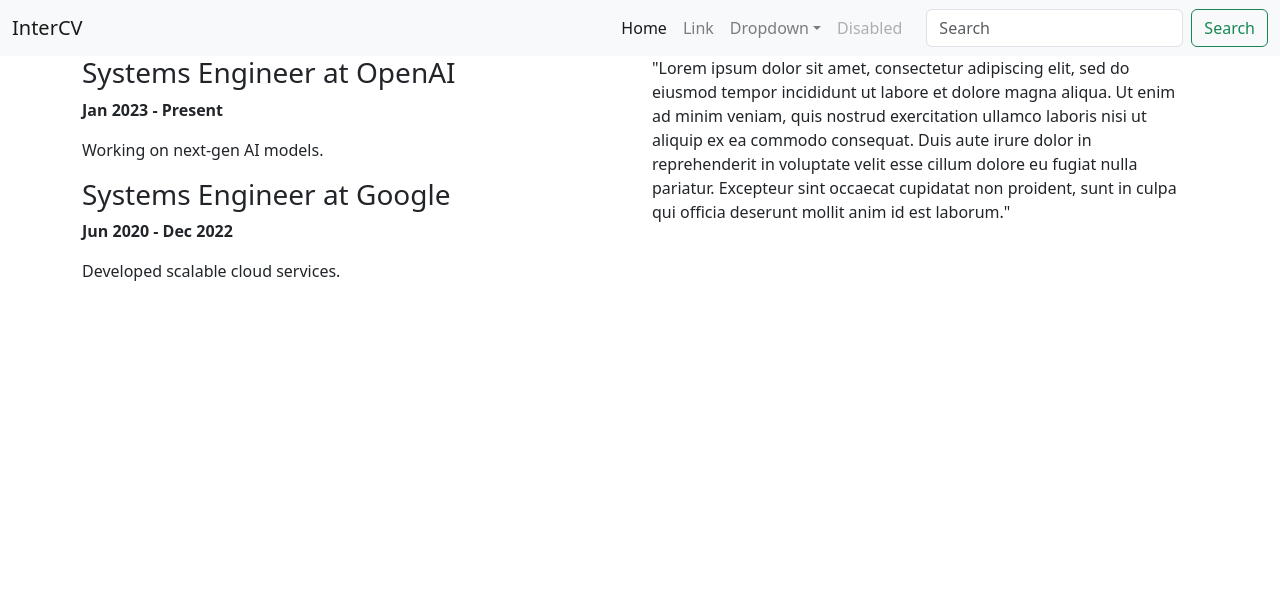
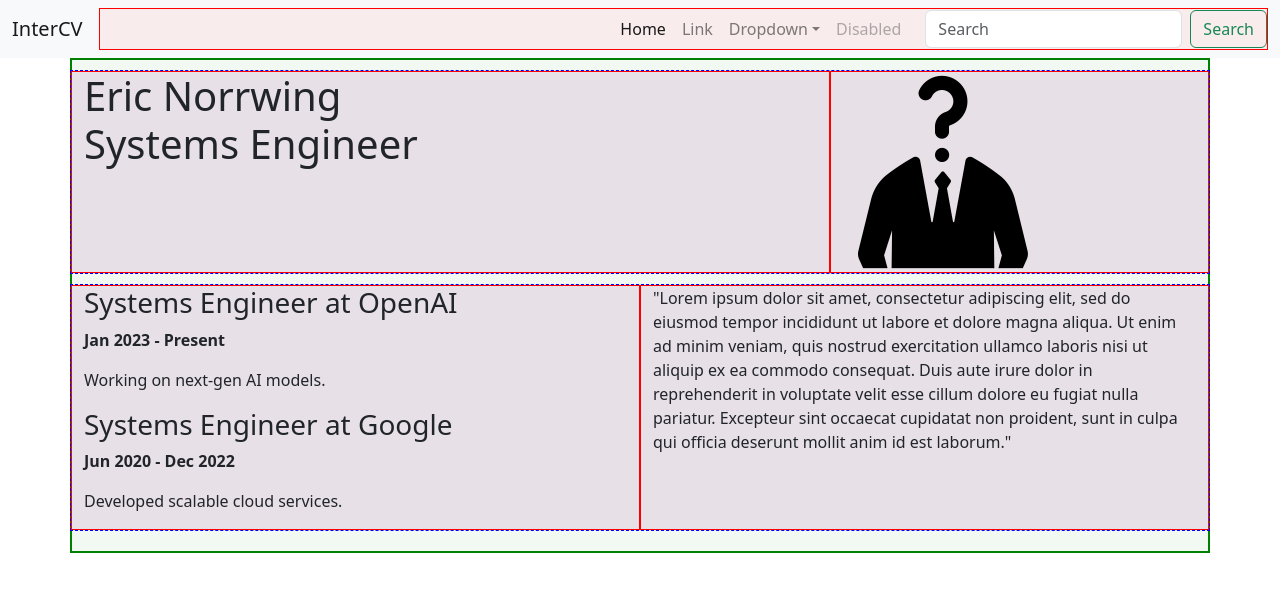
Before and after one commit to EricNorrwing/InterCV, a React (Vite) app in the folder intercv.client/: page / in a window 1280 px wide. Shown: the top 592 px of the page. Built offline with nearby package versions, Linux system fonts and the light colour scheme.

Commit message:
added some base functionality to the CV page, relocalized some assets

```diff
--- a/intercv.client/src/App.tsx
+++ b/intercv.client/src/App.tsx
@@ -1,7 +1,7 @@
 import './App.css';
 import 'bootstrap/dist/css/bootstrap.min.css';
 import {Header} from "./pages/landing/header/Header.tsx";
-import CVLayout from "./layouts/CVLayout/CVLayout.tsx";
+import {CVDisplayPage} from "./pages/CVDisplayPage/CVDisplayPage.tsx";
 
 
 function App() {
@@ -9,7 +9,7 @@ function App() {
     return (
         <div>
             <Header/>
-            <CVLayout/>
+            <CVDisplayPage/>
         </div>
     );
 
--- a/intercv.client/src/pages/CVDisplayPage/CVDisplayPage.tsx
+++ b/intercv.client/src/pages/CVDisplayPage/CVDisplayPage.tsx
@@ -1,7 +1,30 @@
+import ExperienceList from "../../components/ExperienceList/ExperienceList.tsx";
+import './temp.css'
+import AnonPic from '../../assets/Anon pic.png'
 
 export function CVDisplayPage() {
     return (
-        <>
-        </>
+        <div className="container">
+            <div className="row">
+                <div className="col-sm-8">
+                    <h1>Eric Norrwing <br/>  Systems Engineer </h1>
+                </div>
+                <div className="col-sm-4" id={"pictureFrame"}>
+                    <img src={AnonPic} alt="Anonymous" className="img-fluid" />
+                </div>
+            </div>
+            <div className="row">
+                <div className="col">
+                    <ExperienceList/>
+                </div>
+                <div className="col">
+                    "Lorem ipsum dolor sit amet, consectetur adipiscing elit, sed do eiusmod tempor incididunt ut labore
+                    et dolore magna aliqua. Ut enim ad minim veniam, quis nostrud exercitation ullamco laboris nisi ut
+                    aliquip ex ea commodo consequat. Duis aute irure dolor in reprehenderit in voluptate velit esse
+                    cillum dolore eu fugiat nulla pariatur. Excepteur sint occaecat cupidatat non proident, sunt in
+                    culpa qui officia deserunt mollit anim id est laborum."
+                </div>
+            </div>
+        </div>
     )
 }
--- /dev/null
+++ b/intercv.client/src/pages/CVDisplayPage/temp.css
@@ -0,0 +1,24 @@
+
+/* Add a border to all Bootstrap columns */
+[class*="col"] {
+    border: 1px solid red;
+    background-color: rgba(255, 0, 0, 0.05); /* light background to visualize space */
+}
+
+/* Add a border around rows */
+.row {
+    border: 1px dashed blue;
+    background-color: rgba(0, 0, 255, 0.05);
+    margin-bottom: 10px;
+}
+
+/* Add a border around the container */
+.container {
+    border: 2px solid green;
+    background-color: rgba(0, 128, 0, 0.05);
+    padding: 10px;
+}
+
+.pictureFrame {
+    justify-content: center;
+}
```
Also changed, not shown: intercv.client/src/assets/Anon pic.png (added), 13 other files (tests, documents, lock files or other folders).
